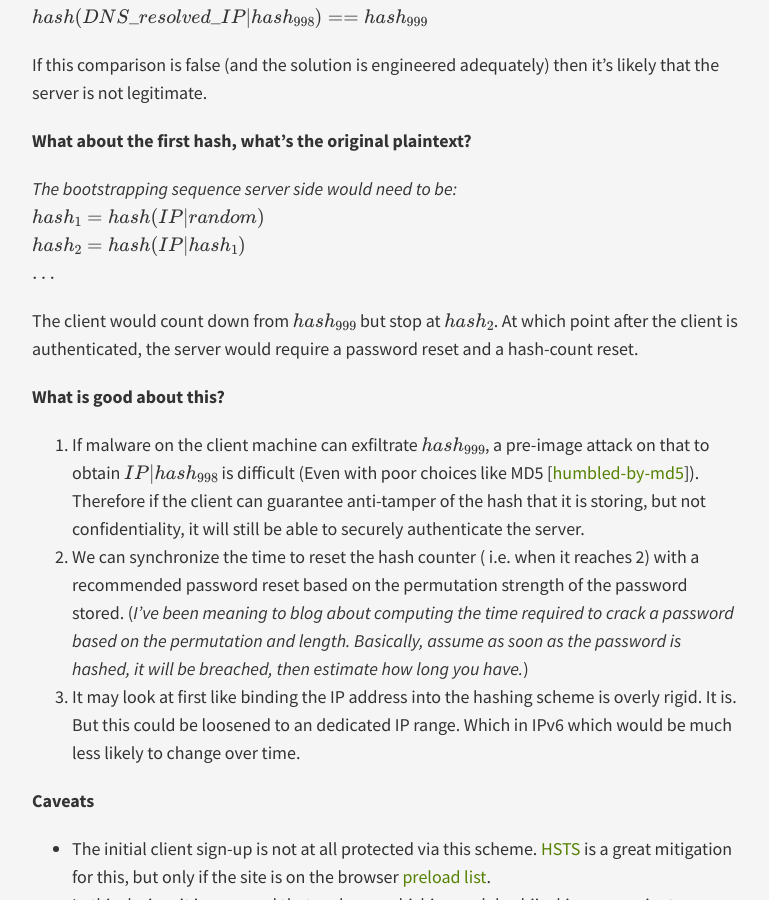
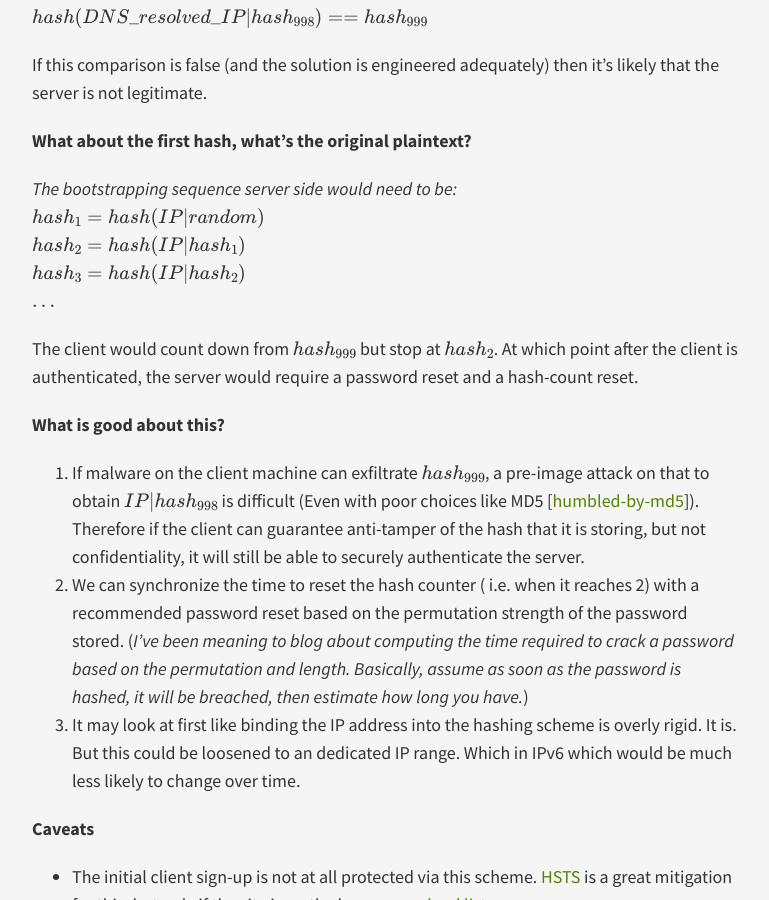
Before and after one commit to joekir/joekir.github.io, a Jekyll site: the page built from _posts/2016-09-12-server-authentication-with-lamports-scheme.md, in a window 1280 px wide and 900 px high, scrolled down 1045 px. Shown: the whole window, without its empty margins (253-1022 px from the left). Built offline with Jekyll 4.4.1, drawn with Linux system fonts in a browser that asks for light colours; nearby versions of some CDN libraries; formulas are drawn with MathJax 3.

Commit message:
extra example added for clarity

```diff
--- a/_posts/2016-09-12-server-authentication-with-lamports-scheme.md
+++ b/_posts/2016-09-12-server-authentication-with-lamports-scheme.md
@@ -39,6 +39,7 @@ If this comparison is false (and the solution is engineered adequately) then it'
 *The bootstrapping sequence server side would need to be:*
 $$hash_{1} = hash(IP|random)$$
 $$hash_{2} = hash(IP|hash_{1})$$
+$$hash_{3} = hash(IP|hash_{2})$$
 $$...$$
 
 The client would count down from $$hash_{999}$$ but stop at $$hash_{2}$$. At which point after the client is authenticated, the server would require a password reset and a hash-count reset.
```
Also changed, not shown: Gemfile.lock.
